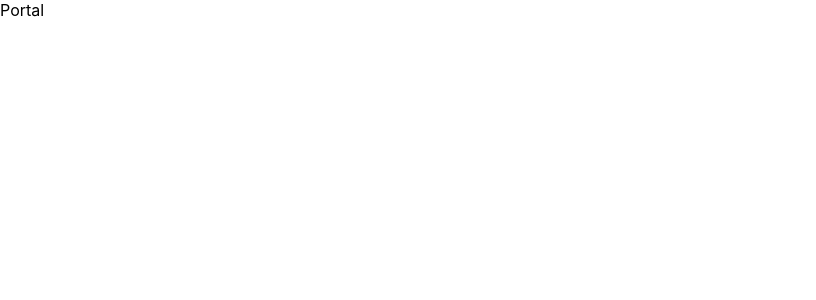
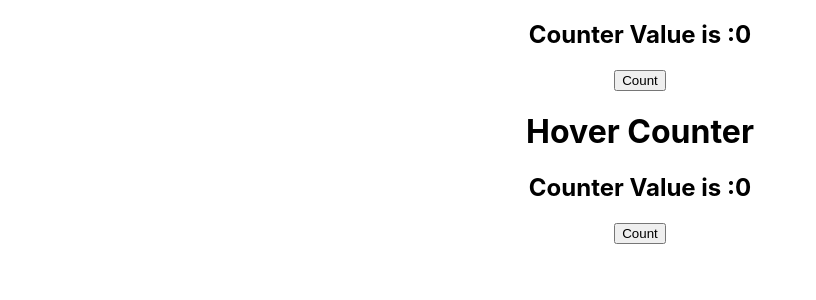
Before and after one commit to fahim27/React, a React (Create React App) app in the folder hello/: page / in a window 1280 px wide. Shown: the top 300 px of the page, without its empty margins (0-816 px from the left). Built offline with nearby package versions, Linux system fonts and the light colour scheme.

Commit message:
hire order component

```diff
--- a/hello/src/App.js
+++ b/hello/src/App.js
@@ -14,11 +14,14 @@ import Form from './components/Form';
 import Coma from './components/Coma';
 import Refdemo from './components/Refdemo';
 import Portal from './components/Portal';
+import ClickCounter from './components/ClickCounter';
+import HoverCounter from './components/HoverCounter';
 function App() {
   return (
 
     <div className="App">
-      <Portal></Portal>
+      <ClickCounter></ClickCounter>
+      <HoverCounter></HoverCounter>
     </div>
 
   );
--- /dev/null
+++ b/hello/src/components/ClickCounter.js
@@ -0,0 +1,17 @@
+
+import React, { Component } from 'react'
+import WithCounter from "./HOC/WithCounter";
+ class clickCounter extends Component {
+
+
+    render() {
+        return (
+            <div>
+                <h2>Counter Value is :{this.props.counter}</h2>
+                <button onClick={()=>this.props.count()}>Count</button>
+            </div>
+        )
+    }
+}
+
+export default WithCounter(clickCounter)
--- /dev/null
+++ b/hello/src/components/HOC/WithCounter.js
@@ -0,0 +1,28 @@
+import React from "react";
+
+const WithCounter = (OriginalComponent) => {
+    class NewComponent extends React.Component {
+        constructor(props) {
+            super(props)
+
+            this.state = {
+                counter: 0
+            }
+            this.count = this.count.bind(this)
+        }
+        count() {
+            this.setState({
+                counter: this.state.counter + 1
+            })
+        }
+
+        render() {
+            return (
+                <OriginalComponent counter={this.state.counter} count={this.count}></OriginalComponent>
+            )
+        }
+    }
+    return NewComponent;
+}
+
+export default WithCounter;
--- /dev/null
+++ b/hello/src/components/HoverCounter.js
@@ -0,0 +1,19 @@
+
+import React, { Component } from 'react'
+import WithCounter from  "./HOC/WithCounter";
+
+class HoverCounter extends Component {
+
+
+    render() {
+        return (
+            <div>
+                <h1>Hover Counter</h1>
+                <h2>Counter Value is :{this.props.counter}</h2>
+                <button onMouseOver={() => this.props.count()}>Count</button>
+            </div>
+        )
+    }
+}
+
+export default WithCounter(HoverCounter);
```
